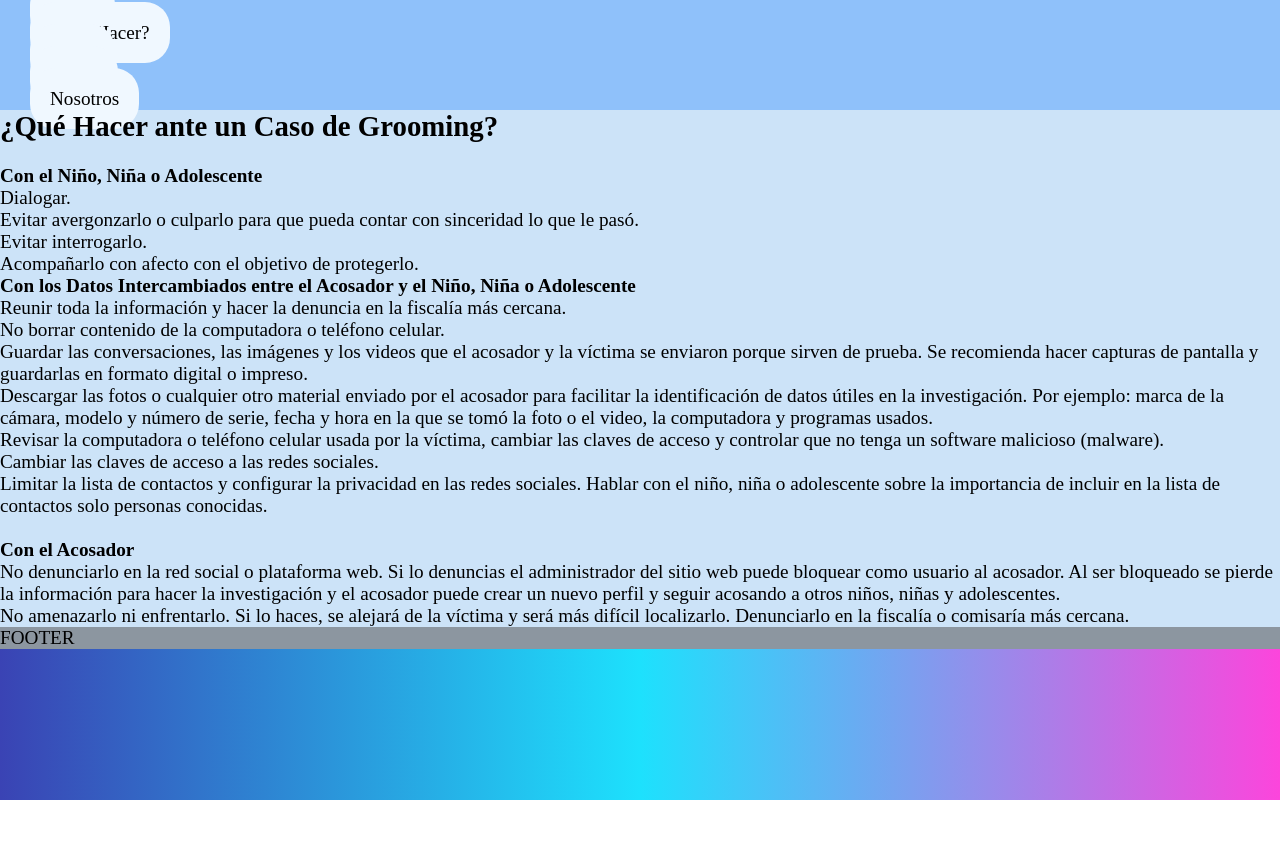
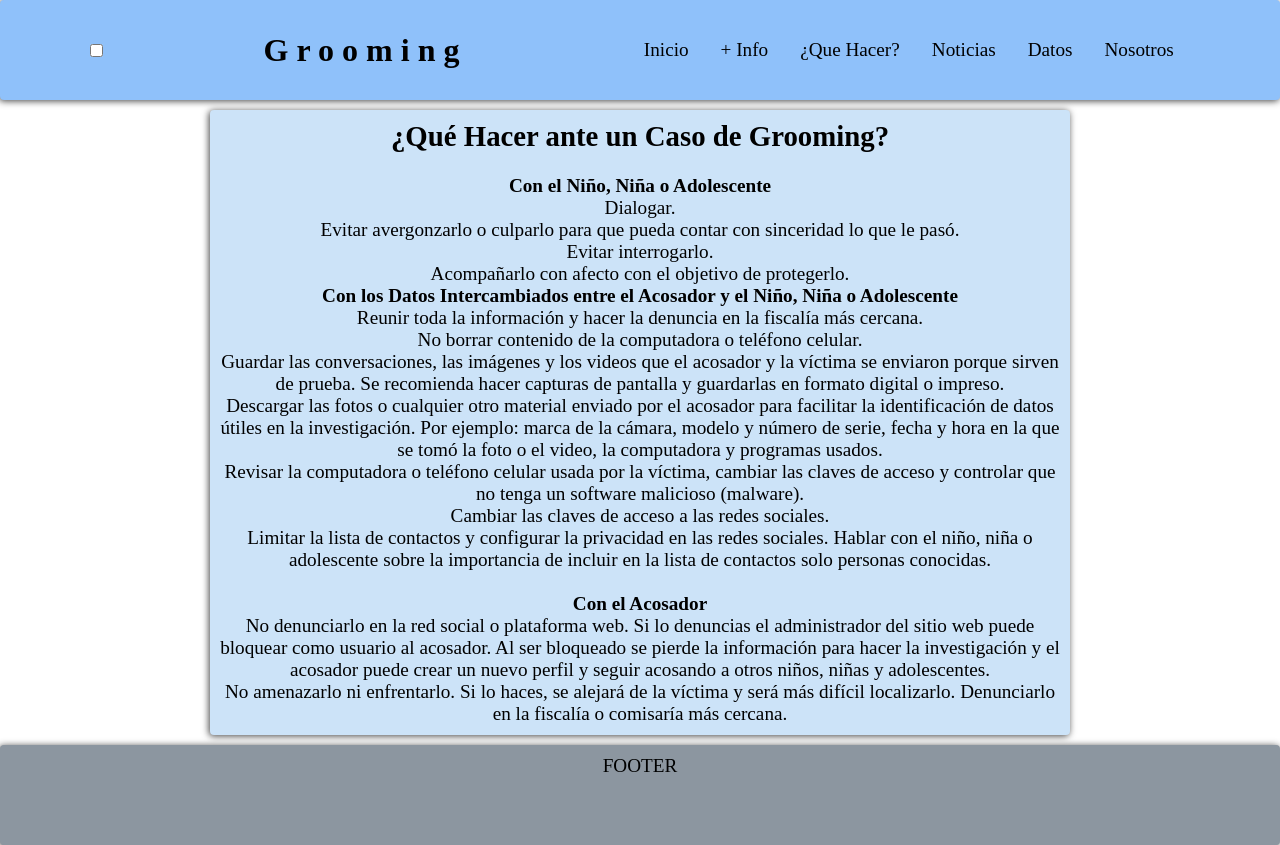
Before and after one commit to niicomart/PaginaGrooming.github.io, a plain HTML site: page quehacer.html in a window 1280 px wide. Before the commit the page ends 800 px from the top, so only its background shows below. Drawn offline with Linux system fonts and the light colour scheme.

Commit message:
Update quehacer.html

```diff
--- a/quehacer.html
+++ b/quehacer.html
@@ -5,37 +5,59 @@
     <meta name="keywords" content="HTML,CSS,JAVASCRIPT">
     <meta http-equiv="X-UA-Compatible" content="IE=edge">
     <link rel="stylesheet" href="CSS.css">
-    <link rel="steelshet" href="JS.js">
     <meta name="viewport" content="width=device-width, initial-scale=1.0">
     <title>Grooming</title>
 </head>
 
-<body>
+<body class="grid-container">
 
-    <!--BOTONES ARRIBA-->
-<header class="header">
-    <div class="contenedor">
-        <a id="link" href="index.html">Inicio</a>
-    <br>
-        <a id="link" href="quehacer.html">¿Que Hacer?</a>
-    <br>
-        <a id="link" href="datos.html">Datos</a>
-    <br>
-        <a id="link" href="+info.html">+ Info</a>
-    <br>
-        <a id="link" href="nosotros.html">Nosotros</a>
-</div>
-</header>
 
-    <!-- FONDO -->
-    <style>
-        body {
-            background: linear-gradient(90deg, rgba(58,67,180,1) 0%, rgba(29,225,253,1) 50%, rgba(252,69,220,1) 100%);
-}
-    </style>
+  <!--BARRA DE NAVEGACIÓN-->
+  <header class="header">
+    <nav>
 
-    <!-- INICIO -->
-<article class="main">
+      <input type="checkbox" id="ckbox">
+      <label for="ckbox" class="drawer">
+          <i class="fa fa-bars" aria-hidden="true"></i>
+      </label>
+
+      <h1>Grooming</h1>
+
+      <ul class="menu-box">
+
+          <div class="drop-down-menu">
+              <a href="index.html" class="drop-down-button" id="botones">Inicio</a>
+          </div>
+
+          <div class="drop-down-menu" id="botones">
+            <a href="+info.html" class="drop-down-button">+ Info</a>
+          </div>
+
+          <div class="drop-down-menu" id="botones">
+            <a href="quehacer.html" class="drop-down-button">¿Que Hacer?</a>
+          </div>
+
+          <div class="drop-down-menu" id="botones">
+            <a href="noticias.html" class="drop-down-button">Noticias</a>
+          </div>
+
+          <div class="drop-down-menu" id="botones">
+            <a href="datos.html" class="drop-down-button">Datos</a>
+          </div>
+
+          <div class="drop-down-menu" id="botones">
+            <a href="nosotros.html" class="drop-down-button">Nosotros</a>
+          </div>
+      </ul>
+
+  </nav>
+  </header>
+
+
+
+ <!--CONTENIDO-->
+
+ <article class="main">
     <div>
         <div id="divblanco" class="contenedor">
             <h1>¿Qué Hacer ante un Caso de Grooming?</h1></div>
@@ -66,11 +88,13 @@
 
     </div>
 </article>
-<footer class="footer">FOOTER</footer>
 
 
 
 
 
-</body>
-</html>
+
+<footer class="footer">FOOTER</footer>
+
+
+ </body>
```
